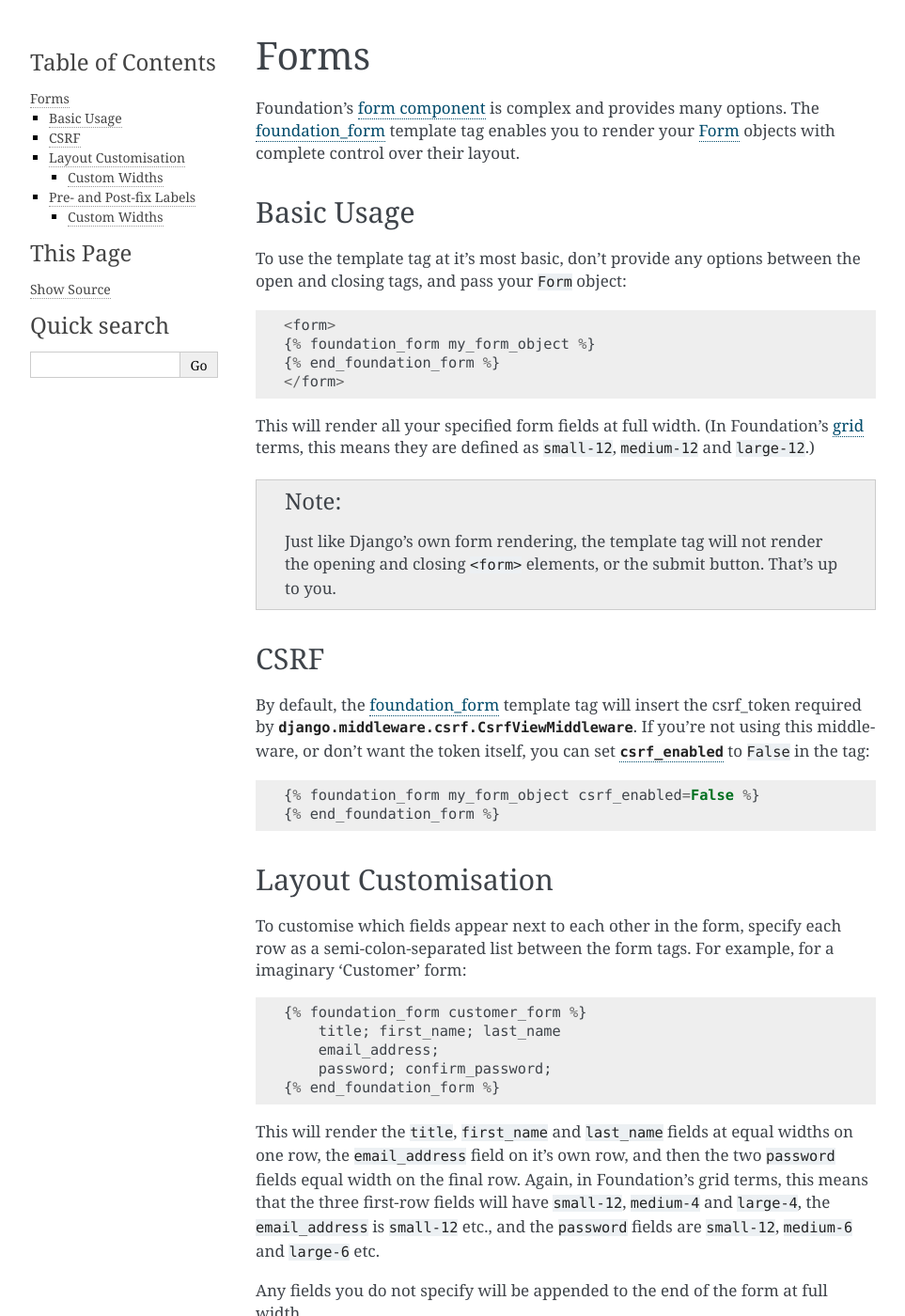
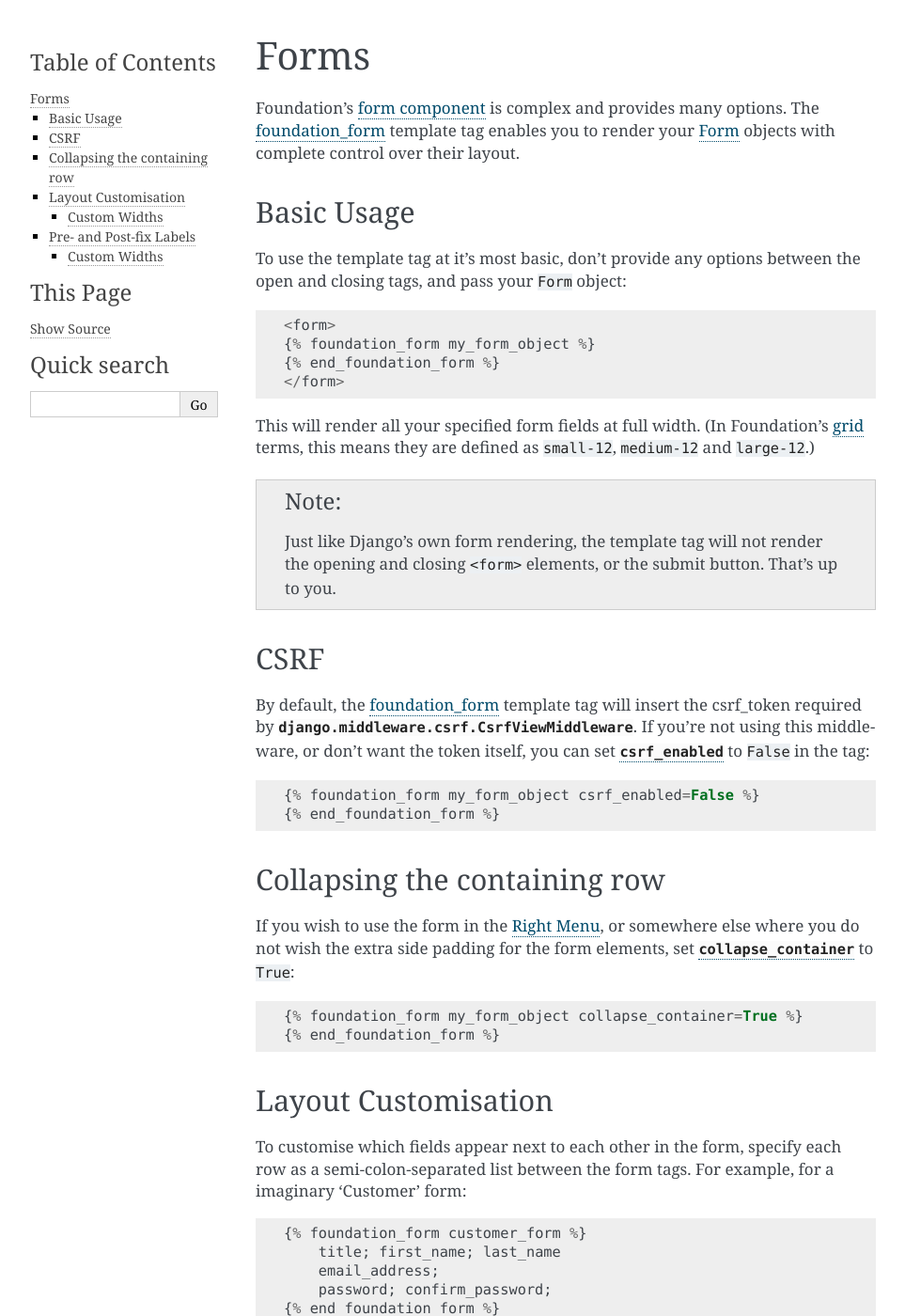
Before and after one commit to ocadotechnology/django-nuit, a Sphinx documentation site: the page built from docs/templates/forms.txt, in a window 1280 px wide and 1400 px high. Shown: the whole window at 94% size, without its empty margins (148-1111 px from the left). Built offline with Sphinx 7.4.7, drawn with Linux system fonts in a browser that asks for light colours; the version number could not be read and is left out.

Commit message:
Can collapse forms

```diff
--- a/docs/templates/forms.txt
+++ b/docs/templates/forms.txt
@@ -34,6 +34,18 @@ By default, the :ref:`template-tag-foundation-form` template tag will insert the
 
     {% foundation_form my_form_object csrf_enabled=False %}
     {% end_foundation_form %}
+
+.. _forms-use-in-sidebars:
+
+Collapsing the containing row
+-----------------------------
+
+If you wish to use the form in the :ref:`component-right-menu`, or somewhere else where you do not wish the extra side padding for the form elements, set :attr:`collapse_container` to ``True``::
+
+    {% foundation_form my_form_object collapse_container=True %}
+    {% end_foundation_form %}
+
+.. _forms-layout-customisation:
 
 Layout Customisation
 --------------------
--- a/docs/templates/templatetags.txt
+++ b/docs/templates/templatetags.txt
@@ -171,6 +171,12 @@ Renders a form using Foundation's form styles in the given layout. Takes one req
 
     Whether to include the CSRF token or not.
 
+.. attribute:: collapse_container
+
+    :default: ``False``
+
+    Whether to collapse the side padding of the form elements.
+
 Further options are specified between the :ref:`template-tag-foundation-form` and ``end_foundation_form`` tags. For more details, see the :doc:`forms` documentation. Example usage::
 
     {% foundation_form my_form_object %}
```
Also changed, not shown: other parts of docs/templates/forms.txt (+1 -1 lines), 2 other files.
